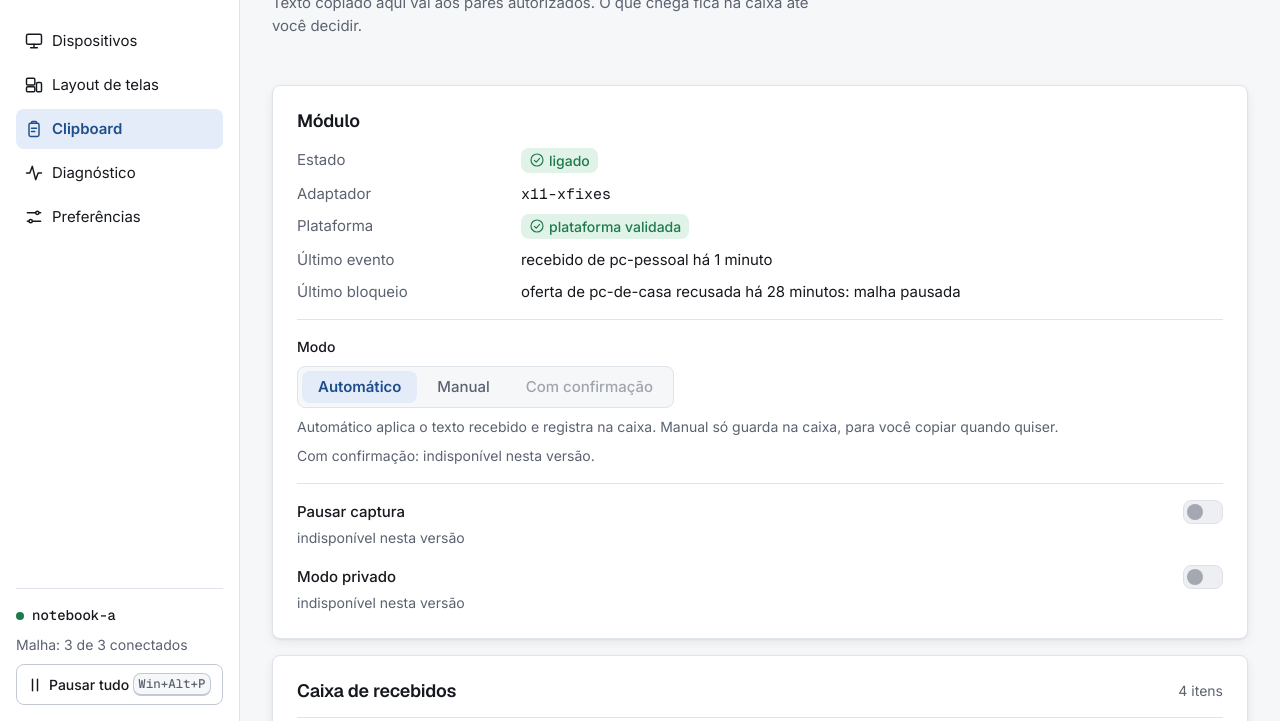
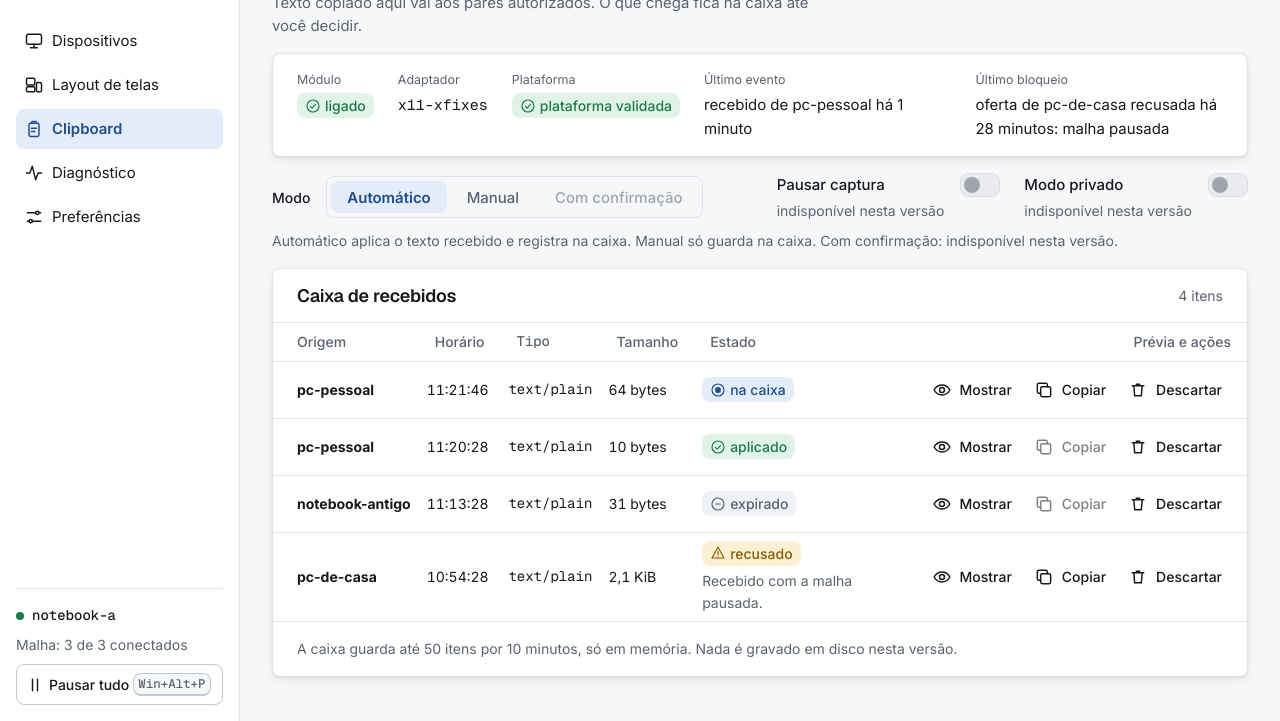
Before and after one commit to devkappiushon/clipsync, a plain HTML site: page crates/clipsync-app/ui/index.html in a window 1280 px wide. Both pictures are taken after a click on the link "Clipboard". Shown: the part 79-800 px from the top of the page. Drawn offline with Linux system fonts and the light colour scheme; files whose address does not match are found by name.

Commit message:
reorganiza o clipboard como o quadro do Figma: faixa de estado, linha do modo e caixa em tabela larga

```diff
--- a/crates/clipsync-app/ui/css/telas/clipboard.css
+++ b/crates/clipsync-app/ui/css/telas/clipboard.css
@@ -1,73 +1,135 @@
 /* Tela: clipboard. Só tokens de tokens.css; classes prefixadas com .clipboard. */
 
 .clipboard {
+  container-type: inline-size;
   display: flex;
   flex-direction: column;
-  gap: var(--s-4);
+  gap: var(--s-3);
 }
+
+.clipboard > div:empty {
+  display: none;
+}
+
+.clipboard__corpo,
+.clipboard__estado {
+  display: flex;
+  flex-direction: column;
+  gap: var(--s-3);
+}
+
+/* Faixa de estado: uma linha quando cabe, quebra em linhas quando não cabe */
+
+.clipboard__estado .cartao {
+  padding-block: var(--s-3);
+}
+
+.clipboard__faixa {
+  display: flex;
+  flex-wrap: wrap;
+  gap: var(--s-2) var(--s-4);
+  margin: 0;
+}
+
+.clipboard__celula {
+  display: flex;
+  flex-direction: column;
+  align-items: flex-start;
+  gap: var(--s-1);
+  min-width: 0;
+}
+
+.clipboard__celula dt {
+  color: var(--muted);
+  font-size: var(--fs-xs);
+}
+
+.clipboard__celula dd {
+  margin: 0;
+  overflow-wrap: anywhere;
+}
+
+.clipboard__celula--larga {
+  flex: 1 1 200px;
+}
+
+/* Linha do modo: segmentado à esquerda, interruptores à direita */
 
 .clipboard__modo {
   display: flex;
   flex-direction: column;
-  align-items: flex-start;
   gap: var(--s-2);
-  padding-top: var(--s-3);
-  border-top: 1px solid var(--line);
 }
 
-.clipboard__modo[aria-busy="true"] {
-  cursor: progress;
+.clipboard__modo-linha {
+  display: flex;
+  flex-wrap: wrap;
+  align-items: center;
+  justify-content: space-between;
+  gap: var(--s-2) var(--s-4);
+}
+
+.clipboard__modo-escolha {
+  display: flex;
+  flex-wrap: wrap;
+  align-items: center;
+  gap: var(--s-3);
 }
 
 .clipboard__interruptores {
   display: flex;
-  flex-direction: column;
-  gap: var(--s-3);
-  padding-top: var(--s-3);
-  border-top: 1px solid var(--line);
+  flex-wrap: wrap;
+  align-items: flex-start;
+  gap: var(--s-2) var(--s-4);
 }
 
-.clipboard__caixa {
+/* Caixa de recebidos: tabela larga, ações à direita */
+
+.clipboard .tabela td strong {
+  white-space: nowrap;
+}
+
+.clipboard .tabela th:last-child {
+  text-align: right;
+}
+
+.clipboard .tabela td {
+  padding: var(--s-2);
+  vertical-align: middle;
+}
+
+.clipboard .tabela :is(th, td):first-child {
+  padding-left: var(--s-4);
+}
+
+.clipboard .tabela :is(th, td):last-child {
+  padding-right: var(--s-3);
+}
+
+.clipboard__estado-item {
   display: flex;
   flex-direction: column;
-  margin: 0;
-  padding: 0;
-  list-style: none;
-}
-
-.clipboard__item {
-  display: flex;
-  flex-direction: column;
-  gap: var(--s-2);
-  padding: var(--s-3) 0;
-  border-top: 1px solid var(--line);
-}
-
-.clipboard__item-topo {
-  display: flex;
-  flex-wrap: wrap;
-  align-items: center;
-  justify-content: space-between;
-  gap: var(--s-2) var(--s-3);
-}
-
-.clipboard__item-meta {
-  display: flex;
-  flex-wrap: wrap;
-  align-items: center;
-  gap: var(--s-2) var(--s-3);
-  min-width: 0;
-  font-size: var(--fs-sm);
-}
-
-.clipboard__item-meta strong {
-  font-weight: 600;
+  align-items: flex-start;
+  gap: var(--s-1);
+  max-width: 32ch;
 }
 
 .clipboard__item-acoes {
   display: flex;
-  flex-wrap: wrap;
+  justify-content: flex-end;
   gap: var(--s-1);
+}
+
+.clipboard__item-acoes .btn {
+  padding-inline: var(--s-2);
+}
+
+.clipboard__extra > td {
+  padding: 0 var(--s-4) var(--s-3);
+}
+
+.clipboard .tabela .clipboard__extra:last-child > td {
+  border-bottom: 1px solid var(--line);
 }
 
 .clipboard__previa-area:empty {
@@ -88,8 +150,11 @@
 }
 
 .clipboard__retencao {
-  padding-top: var(--s-3);
-  border-top: 1px solid var(--line);
+  padding: var(--s-3) var(--s-4);
+}
+
+.cartao:not(.cartao--plano) > .clipboard__retencao {
+  padding: var(--s-3) 0 0;
 }
 
 .clipboard__resultados {
@@ -100,3 +165,15 @@
   padding: 0;
   list-style: none;
 }
+
+/* Abaixo de ~1100 px de janela (cerca de 800 px de largura útil) a tabela rola na horizontal e as ações podem quebrar */
+
+@container (max-width: 800px) {
+  .clipboard__interruptores {
+    flex: 1 1 100%;
+  }
+
+  .clipboard__item-acoes {
+    flex-wrap: wrap;
+  }
+}
--- a/crates/clipsync-app/ui/js/telas/clipboard.js
+++ b/crates/clipsync-app/ui/js/telas/clipboard.js
@@ -1,14 +1,15 @@
-// Tela 5 · Clipboard: estado do módulo, modo (automático, manual; com confirmação indisponível),
-// interruptores indisponíveis nesta versão, caixa de recebidos com prévia sob demanda, copiar e descartar.
+// Tela 5 · Clipboard: faixa de estado do módulo, linha do modo (automático, manual; com confirmação indisponível)
+// com os interruptores indisponíveis nesta versão, e a caixa de recebidos em tabela com prévia sob demanda, copiar e descartar.
 
 import { api } from "../api.js";
-import { area, aviso, cabecalho, estadoVazio, indisponivel } from "../areas.js";
-import { abrirDialogo, botao, cartao, interruptor, segmentado, selo } from "../componentes.js";
+import { area, aviso, cabecalho, estadoVazio } from "../areas.js";
+import { abrirDialogo, botao, cartao, interruptor, segmentado, selo, tabela } from "../componentes.js";
 import { h, trocar } from "../dom.js";
 import { recurso } from "../estado.js";
-import { INDISPONIVEL, formatarBytes, formatarMinutos, formatarMomento, formatarTipo, mensagemDe, seloClassificacao, seloItemCaixa } from "../formatar.js";
+import { INDISPONIVEL, formatarBytes, formatarMinutos, formatarMomento, mensagemDe, seloClassificacao, seloItemCaixa } from "../formatar.js";
 
 const EVENTOS = ["clip_received", "resync"];
+const COLUNAS_CAIXA = 6;
 
 function podeCopiar(item) {
   return item.state === "in_inbox" || item.state === "rejected";
@@ -21,15 +22,39 @@ export default function montar({ ir, assinar }) {
   const regiao = area({
     linhas: 6,
     buscar: () => api.clipboardGet(),
-    pintar: (dados, recarregar) => h("div", { class: "pilha" }, cartaoModulo(dados, recarregar), cartaoCaixa(dados, recarregar)),
+    pintar: (dados, recarregar) => h("div", { class: "clipboard__corpo" }, faixaEstado(dados), linhaModo(dados, recarregar), cartaoCaixa(dados, recarregar)),
   });
 
   function mostrarAviso(tom, texto) {
     trocar(avisoTopo, texto && aviso(tom, h("p", null, texto)));
   }
 
-  function cartaoModulo(dados, recarregar) {
-    const nota = h("p", { class: "nota" }, "Automático aplica o texto recebido e registra na caixa. Manual só guarda na caixa, para você copiar quando quiser.");
+  function celula(rotulo, valor, classe) {
+    return h("div", { class: `clipboard__celula${classe ? ` ${classe}` : ""}` }, h("dt", null, rotulo), h("dd", null, valor));
+  }
+
+  function faixaEstado(dados) {
+    return h(
+      "div",
+      { class: "clipboard__estado" },
+      !dados.enabled && aviso("aviso", h("p", null, "O módulo de clipboard está desligado nesta máquina. Nada entra nem sai; a caixa fica vazia.")),
+      cartao({
+        filhos: [
+          h(
+            "dl",
+            { class: "clipboard__faixa" },
+            celula("Módulo", dados.enabled ? selo("ok", "ligado") : selo("neutro", "desligado")),
+            celula("Adaptador", dados.adapter ? h("span", { class: "mono" }, dados.adapter) : h("span", { class: "muted" }, "nenhum")),
+            celula("Plataforma", seloClassificacao(dados.classification)),
+            celula("Último evento", dados.last_event ?? h("span", { class: "muted" }, "nenhum"), "clipboard__celula--larga"),
+            celula("Último bloqueio", dados.last_block ?? h("span", { class: "muted" }, "nenhum"), "clipboard__celula--larga"),
+          ),
+        ],
+      }),
+    );
+  }
+
+  function linhaModo(dados, recarregar) {
     const erroModo = h("p", { class: "campo__erro", role: "alert", hidden: true });
     const modo = segmentado({
       rotulo: "Modo do clipboard",
@@ -56,33 +81,27 @@ export default function montar({ ir, assinar }) {
       },
     });
 
-    return cartao({
-      titulo: "Módulo",
-      filhos: [
-        !dados.enabled && aviso("aviso", h("p", null, "O módulo de clipboard está desligado nesta máquina. Nada entra nem sai; a caixa fica vazia.")),
-        h(
-          "dl",
-          { class: "kv" },
-          h("dt", null, "Estado"),
-          h("dd", null, dados.enabled ? selo("ok", "ligado") : selo("neutro", "desligado")),
-          h("dt", null, "Adaptador"),
-          h("dd", null, dados.adapter ? h("span", { class: "mono" }, dados.adapter) : h("span", { class: "muted" }, "nenhum")),
-          h("dt", null, "Plataforma"),
-          h("dd", null, seloClassificacao(dados.classification)),
-          h("dt", null, "Último evento"),
-          h("dd", null, dados.last_event ?? h("span", { class: "muted" }, "nenhum")),
-          h("dt", null, "Último bloqueio"),
-          h("dd", null, dados.last_block ?? h("span", { class: "muted" }, "nenhum")),
-        ),
-        h("div", { class: "clipboard__modo" }, h("span", { class: "campo__rotulo" }, "Modo"), modo, nota, h("p", { class: "nota" }, `Com confirmação: ${INDISPONIVEL}.`), erroModo),
+    return h(
+      "div",
+      { class: "clipboard__modo" },
+      h(
+        "div",
+        { class: "clipboard__modo-linha" },
+        h("div", { class: "clipboard__modo-escolha" }, h("span", { class: "campo__rotulo" }, "Modo"), modo),
         h(
           "div",
           { class: "clipboard__interruptores" },
           interruptor({ rotulo: "Pausar captura", descricao: INDISPONIVEL, desabilitado: !recurso("clipboard_pause_capture") }),
           interruptor({ rotulo: "Modo privado", descricao: INDISPONIVEL, desabilitado: !recurso("clipboard_private_mode") }),
         ),
-      ],
-    });
+      ),
+      h(
+        "p",
+        { class: "nota" },
+        `Automático aplica o texto recebido e registra na caixa. Manual só guarda na caixa. Com confirmação: ${INDISPONIVEL}.`,
+      ),
+      erroModo,
+    );
   }
 
   function cartaoCaixa(dados, recarregar) {
@@ -106,20 +125,46 @@ export default function montar({ ir, assinar }) {
       });
     }
 
-    const lista = h(
-      "ul",
-      { class: "clipboard__caixa", "aria-label": "Itens recebidos" },
-      inbox.map((item) => itemCaixa(item, recarregar)),
-    );
-    return cartao({ titulo: "Caixa de recebidos", acoes: h("span", { class: "nota" }, `${inbox.length} ${inbox.length === 1 ? "item" : "itens"}`), filhos: [lista, rodape] });
+    const itens = new Map(inbox.map((item) => [item.id, itemCaixa(item, recarregar)]));
+    const grade = tabela({
+      legenda: "Itens recebidos",
+      colunas: [
+        { chave: "from", rotulo: "Origem", render: (i) => h("strong", null, i.from) },
+        { chave: "received_unix_ms", rotulo: "Horário", tipo: "num", render: (i) => formatarMomento(i.received_unix_ms) },
+        { chave: "mime", rotulo: "Tipo", tipo: "mono" },
+        { chave: "bytes", rotulo: "Tamanho", tipo: "num", render: (i) => formatarBytes(i.bytes) },
+        { chave: "state", rotulo: "Estado", render: (i) => h("div", { class: "clipboard__estado-item" }, seloItemCaixa(i.state), i.reason && h("span", { class: "nota" }, i.reason)) },
+        { chave: "acoes", rotulo: "Prévia e ações", render: (i) => itens.get(i.id).acoes },
+      ],
+      linhas: inbox,
+      chaveLinha: (i) => i.id,
+    });
+    // A prévia e o erro de cada item ocupam uma linha própria logo abaixo dele, na largura toda.
+    for (const tr of [...grade.querySelectorAll("tbody > tr")]) tr.after(itens.get(tr.dataset.chave).extra);
+
+    return cartao({
+      titulo: "Caixa de recebidos",
+      plano: true,
+      acoes: h("span", { class: "nota" }, `${inbox.length} ${inbox.length === 1 ? "item" : "itens"}`),
+      filhos: [grade, rodape],
+    });
   }
 
   function itemCaixa(item, recarregar) {
     const previa = h("div", { class: "clipboard__previa-area" });
     const erroItem = h("p", { class: "campo__erro", role: "alert", hidden: true });
+    const extra = h("tr", { class: "clipboard__extra", hidden: true }, h("td", { colspan: COLUNAS_CAIXA }, previa, erroItem));
+    const sincronizar = () => {
+      extra.hidden = previa.childElementCount === 0 && erroItem.hidden;
+    };
+    const limparErro = () => {
+      erroItem.hidden = true;
+      sincronizar();
+    };
     const falhar = (erro) => {
       erroItem.textContent = mensagemDe(erro);
       erroItem.hidden = false;
+      sincronizar();
     };
 
     const mostrar = botao({
@@ -128,10 +173,11 @@ export default function montar({ ir, assinar }) {
       icone: "olho",
       "aria-expanded": String(previasAbertas.has(item.id)),
       aoClicar: async () => {
-        erroItem.hidden = true;
+        limparErro();
         if (previasAbertas.has(item.id)) {
           previasAbertas.delete(item.id);
           trocar(previa);
+          sincronizar();
           mostrar.querySelector(".btn__rotulo").textContent = "Mostrar";
           mostrar.setAttribute("aria-expanded", "false");
           return;
@@ -140,6 +186,7 @@ export default function montar({ ir, assinar }) {
           const { preview } = await api.clipboardPreview({ id: item.id });
           previasAbertas.add(item.id);
           trocar(previa, h("pre", { class: "clipboard__previa" }, preview === "" ? h("span", { class: "muted" }, "(sem texto guardado)") : preview));
+          sincronizar();
           mostrar.querySelector(".btn__rotulo").textContent = "Ocultar";
           mostrar.setAttribute("aria-expanded", "true");
         } catch (erro) {
@@ -151,10 +198,11 @@ export default function montar({ ir, assinar }) {
 
     const copiar = botao({
       rotulo: "Copiar",
+      variante: "discreto",
       icone: "copiar",
       desabilitado: !podeCopiar(item),
       aoClicar: async () => {
-        erroItem.hidden = true;
+        limparErro();
         try {
           await api.clipboardCopyItem({ id: item.id });
           recarregar({ silencioso: true });
@@ -168,7 +216,7 @@ export default function montar({ ir, assinar }) {
       variante: "discreto",
       icone: "descartar",
       aoClicar: async () => {
-        erroItem.hidden = true;
+        limparErro();
         try {
           await api.clipboardDiscardItem({ id: item.id });
           previasAbertas.delete(item.id);
@@ -179,27 +227,7 @@ export default function montar({ ir, assinar }) {
       },
     });
 
-    return h(
-      "li",
-      { class: "clipboard__item" },
-      h(
-        "div",
-        { class: "clipboard__item-topo" },
-        h(
-          "div",
-          { class: "clipboard__item-meta" },
-          h("strong", null, item.from),
-          h("span", { class: "num" }, formatarMomento(item.received_unix_ms)),
-          h("span", null, formatarTipo(item.mime)),
-          h("span", { class: "num" }, formatarBytes(item.bytes)),
-          seloItemCaixa(item.state),
-          item.reason && h("span", { class: "muted" }, item.reason),
-        ),
-        h("div", { class: "clipboard__item-acoes" }, mostrar, copiar, descartar),
-      ),
-      previa,
-      erroItem,
-    );
+    return { extra, acoes: h("div", { class: "clipboard__item-acoes" }, mostrar, copiar, descartar) };
   }
 
   async function enviarAgora() {
```
